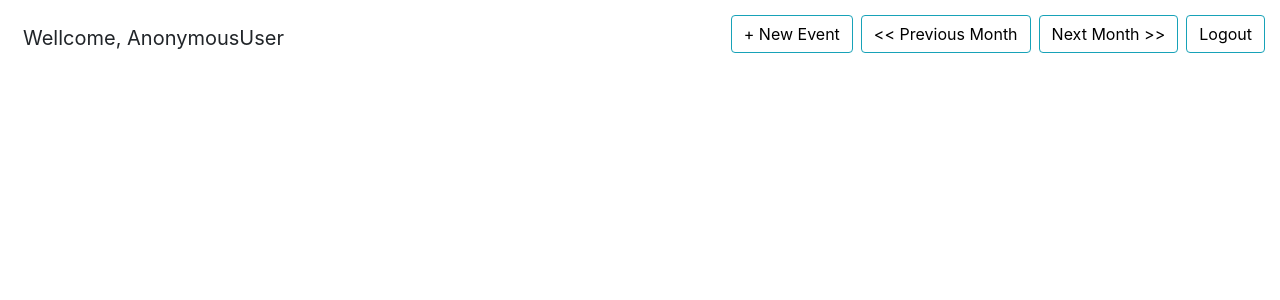
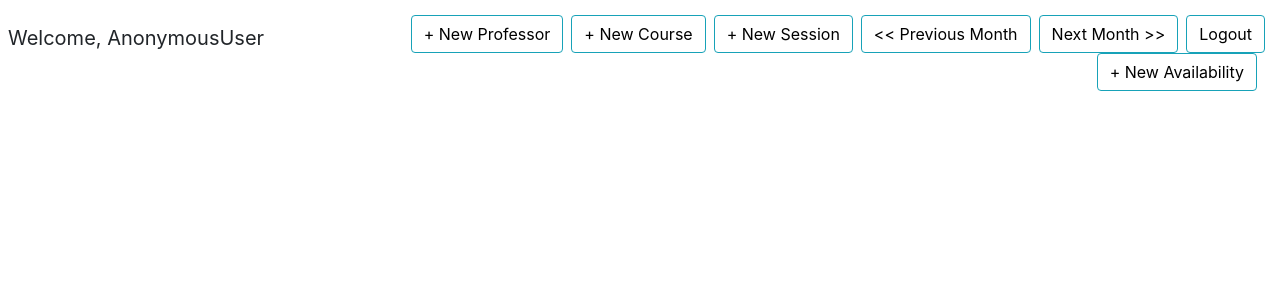
Before and after one commit to Saad-Driouech/Event-Calendar, a Django app: template templates/calendar.html in a window 1280 px wide. Shown: the top 300 px of the page. Run offline with Django 3.2, Linux system fonts and the light colour scheme; the template is opened without the code that fills it, so the values that code supplies are empty; some libraries are stand-ins or nearby versions.

Commit message:
accomodate for new namings (again nothing to worry about)

```diff
--- a/templates/calendar.html
+++ b/templates/calendar.html
@@ -1,8 +1,10 @@
 {% extends 'base.html' %} {% block content %}
+<div>
+  <span class="left m-2" style="font-size: 20px"
+    >Welcome, {{ request.user }}</span
+  >
+</div>
 <div class="clearfix">
-  <span class="left m-2" style="font-size: 20px"
-    >Wellcome, {{ request.user }}</span
-  >
   <a class="btn btn-info right" href="{% url 'logout' %}"> Logout </a>
   <a
     class="btn btn-info right mr-2"
@@ -16,8 +18,17 @@
   >
     << Previous Month
   </a>
-  <a class="btn btn-info right mr-2" href="{% url 'calendarapp:event_new' %}">
-    + New Event
+  <a class="btn btn-info right mr-2" href="{% url 'calendarapp:session_new' %}">
+    + New Session
+  </a>
+  <a class="btn btn-info right mr-2" href="{% url 'calendarapp:course_new' %}">
+    + New Course
+  </a>
+  <a class="btn btn-info right mr-2" href="{% url 'calendarapp:professor_new' %}">
+    + New Professor
+  </a>
+  <a class="btn btn-info right mr-2" href="{% url 'calendarapp:availability_new' %}">
+    + New Availability
   </a>
 </div>
 <div style="color: blueviolet">{{ calendar }}</div>
```
